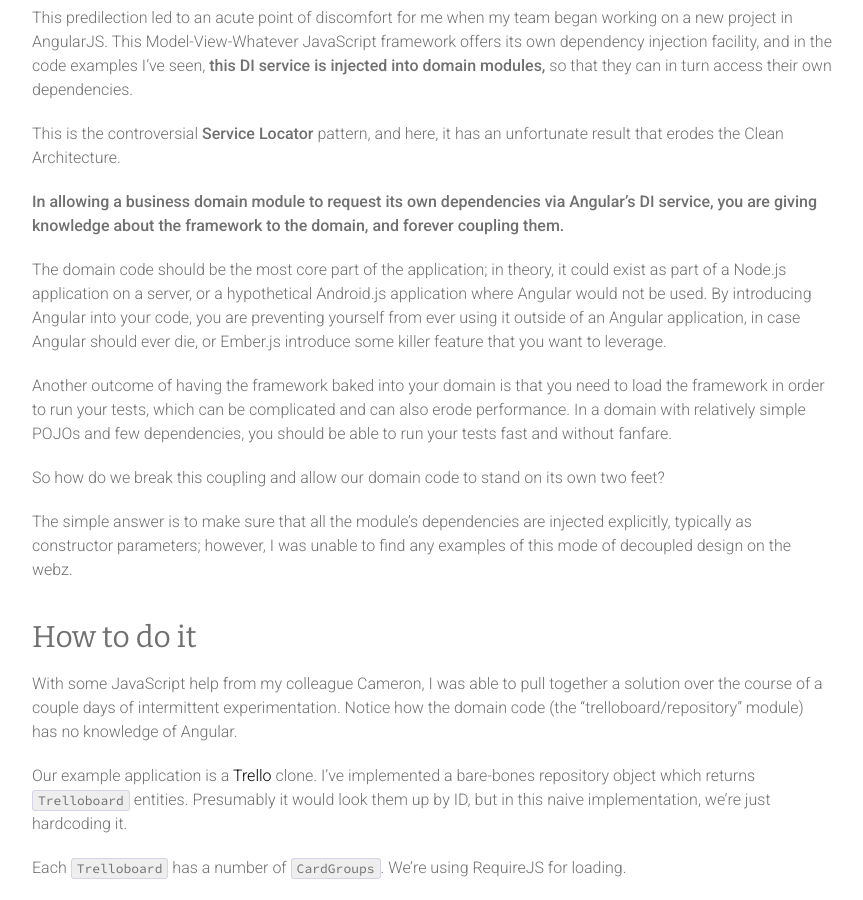
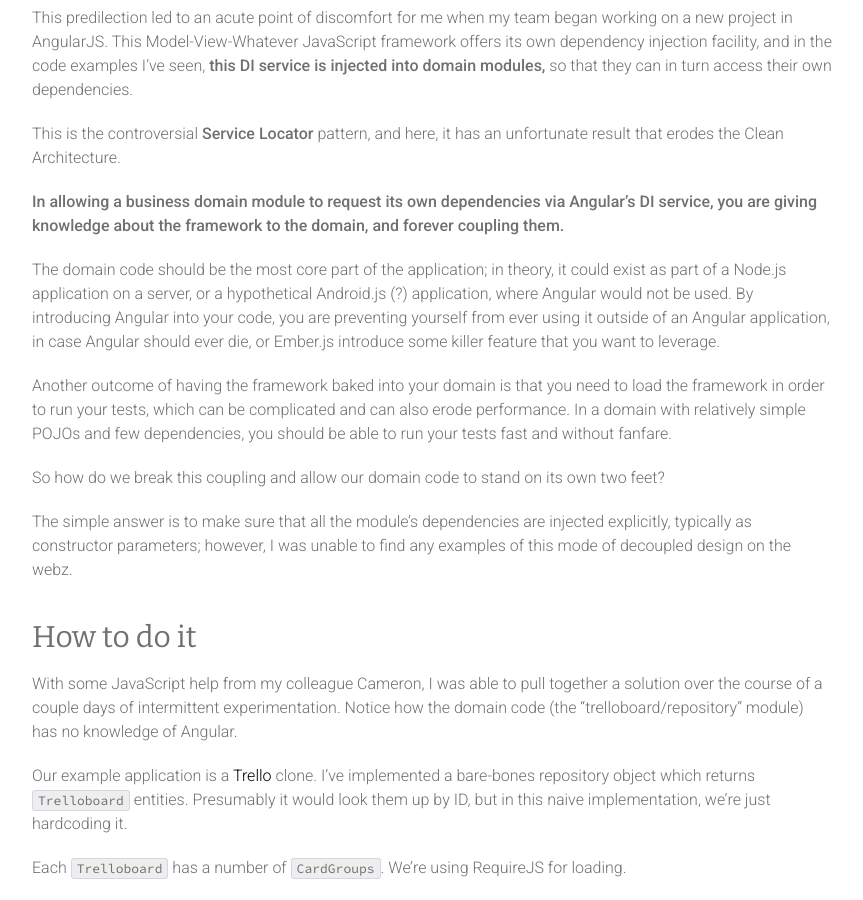
Before and after one commit to yitznewton/yitznewton.github.io, a Jekyll site: the page built from _posts/2014-10-22-decoupling-domain-in-angular.md, in a window 1280 px wide and 900 px high, scrolled down 908 px. Shown: the whole window, without its empty margins (208-1071 px from the left). Built offline with Jekyll 4.4.1, drawn with Linux system fonts in a browser that asks for light colours; Markdown is read by kramdown in place of the engine named in the settings; comment, search, counter and statistics services are not loaded.

```diff
--- a/_posts/2014-10-22-decoupling-domain-in-angular.md
+++ b/_posts/2014-10-22-decoupling-domain-in-angular.md
@@ -44,7 +44,7 @@ domain, and forever coupling them.**
 
 The domain code should be the most core part of the application; in theory, it
 could exist as part of a Node.js application on a server, or a hypothetical
-Android.js application where Angular would not be used. By introducing Angular
+Android.js (?) application, where Angular would not be used. By introducing Angular
 into your code, you are preventing yourself from ever using it outside of an
 Angular application, in case Angular should ever die, or Ember.js introduce
 some killer feature that you want to leverage.
```
